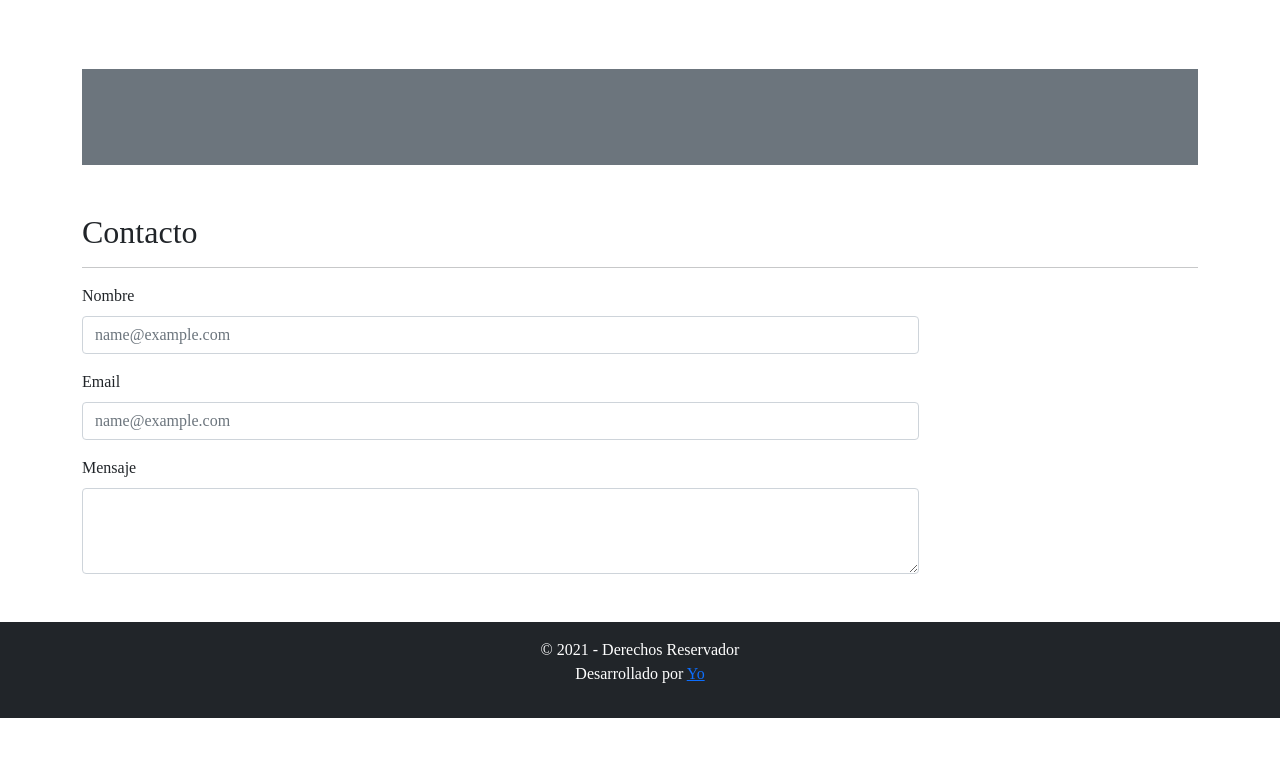
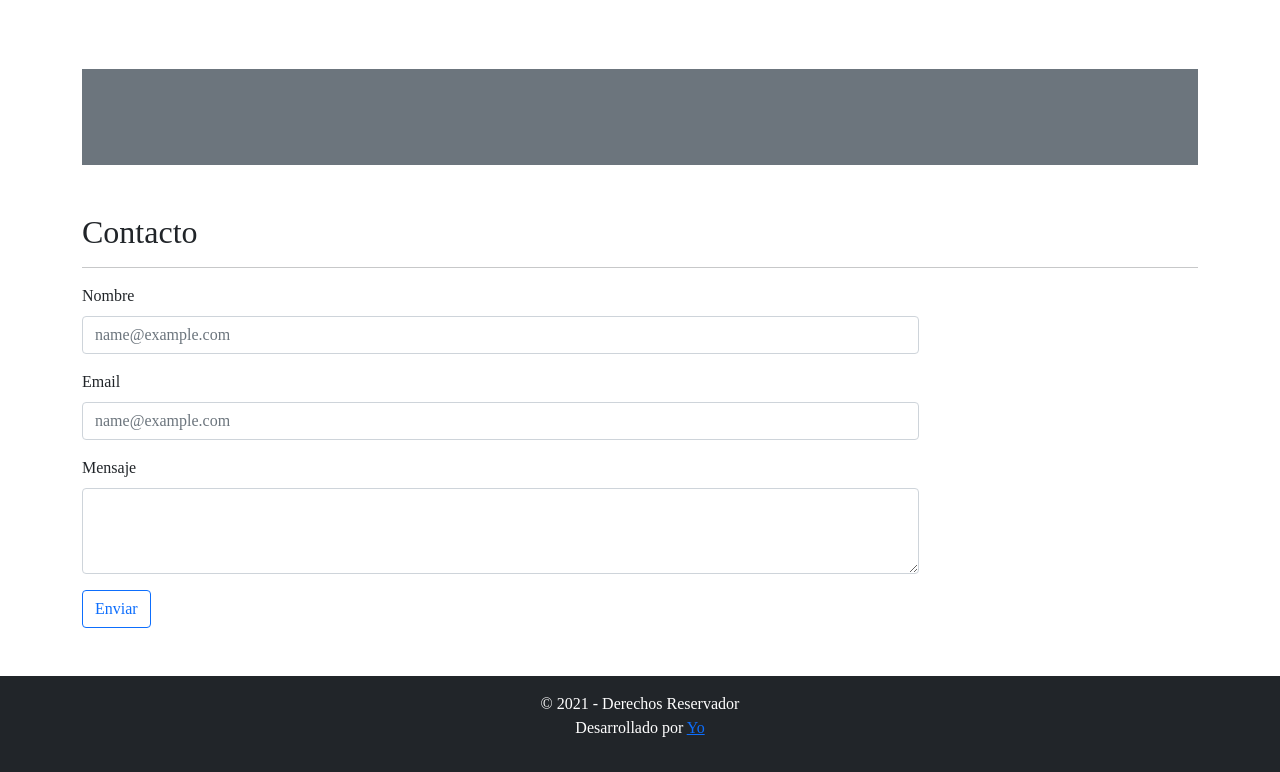
Before and after one commit to guidovarela/proyecto-martes, a plain HTML site: page index.html in a window 1280 px wide. Shown: the part 1483-2255 px from the top of the page. Before the commit the page ends 2201 px from the top, so only its background shows below. Drawn offline with nearby package versions, Linux system fonts and the light colour scheme.

Commit message:
Update index.html

```diff
--- a/index.html
+++ b/index.html
@@ -176,7 +176,7 @@
             <h2>Contacto</h2>
             <hr>
 
-            <form action="" method="post" class="w-75">
+            <form netlify action="" method="post" class="w-75">
                 <div class="mb-3">
                     <label for="exampleFormControlInput1" class="form-label">Nombre </label>
                     <input type="text" class="form-control" id="exampleFormControlInput1" placeholder="name@example.com"  name="nombre">
@@ -189,6 +189,9 @@
                     <label for="exampleFormControlTextarea1" class="form-label">Mensaje</label>
                     <textarea name="mensaje" class="form-control" id="exampleFormControlTextarea1" rows="3"></textarea>
                   </div>
+                <div class="mb-3">
+                  <input type="submit" value="Enviar" class="btn btn-outline-primary">
+                </div>
             </form>
 
         </div>
```
